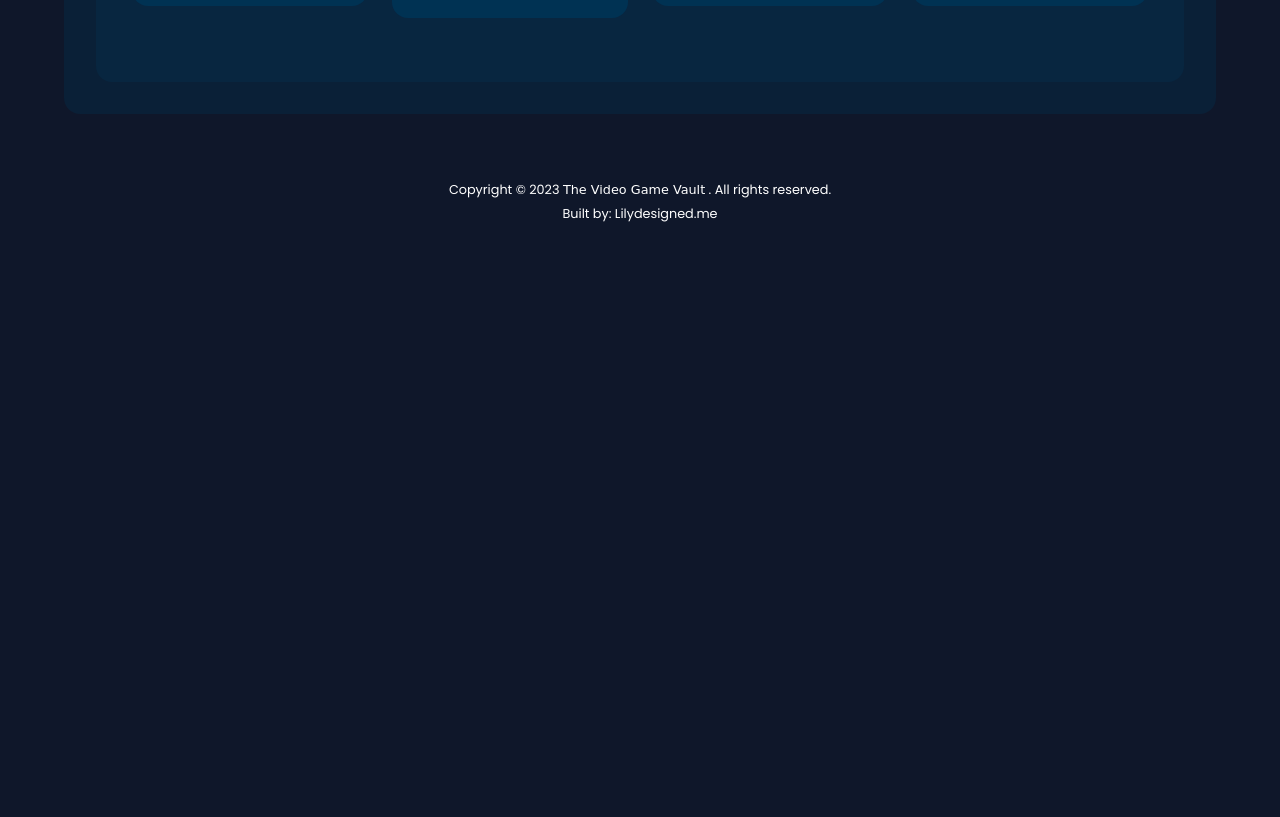
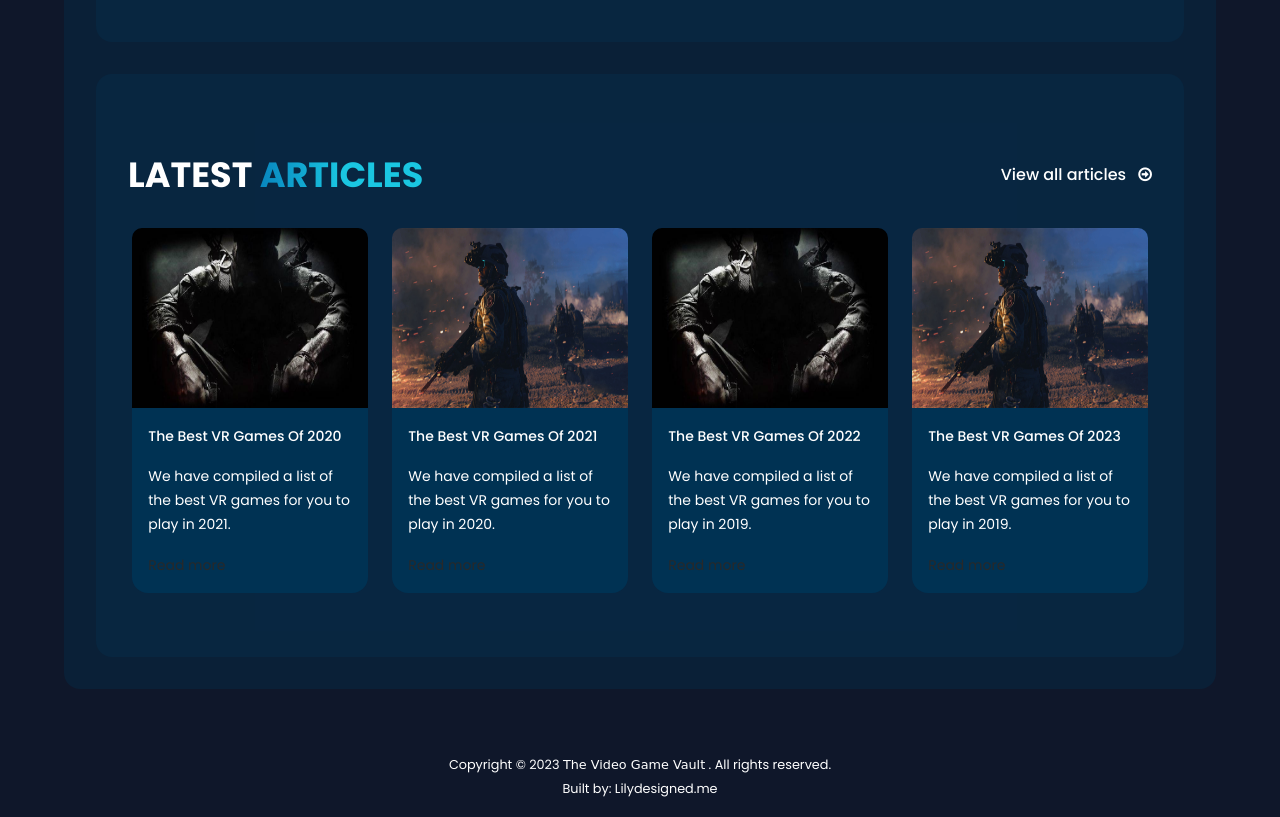
Before and after one commit to Lilianada/TheVideoGameVault, a plain HTML site: page index.html in a window 1280 px wide. Shown: the part 1402-2219 px from the top of the page. Before the commit the page ends 1644 px from the top, so only its background shows below. Drawn offline with Linux system fonts and the light colour scheme; a web font is replaced by a local one.

Commit message:
Articles section

```diff
--- a/index.html
+++ b/index.html
@@ -33,8 +33,17 @@
           </div>
         </section>
 
-        <section class="livestream-section">
-          <h2 class="section-title">Most popular videos</h2>
+        <section class="index-sections">
+          <div class="section-header">
+            <h2 class="section-title">Most popular
+              <span class="gradient-text"> videos</span>
+            </h2>
+            <a href="./src/pages/" class="section-link">
+              <h5 class="view-link">View more videos
+                <i class="fa fa-arrow-circle-o-right" aria-hidden="true"></i>
+              </h5>
+            </a>
+          </div>
           <div class="flex-wrapper">
             <div class="flex-item">
               <div class="flex-img">
@@ -122,6 +131,87 @@
             </div>
           </div>
         </section>
+
+        <!-- Article Section -->
+        <section class="index-sections">
+          <div class="section-header">
+            <h2 class="section-title">Latest
+              <span class="gradient-text"> articles</span>
+            </h2>
+            <a href="./src/pages/" class="section-link">
+              <h5 class="view-link">View all articles
+                <i class="fa fa-arrow-circle-o-right" aria-hidden="true"></i>
+              </h5>
+            </a>
+          </div>
+          <div class="flex-wrapper">
+            <div class="flex-item">
+              <div class="flex-img">
+                <img src="./src/assets/cod.jpg" alt="Featured Article thumbnails">
+              </div>
+              <div class="article-texts">
+                <p class="article-title">
+                  The Best VR Games of 2020
+                </p>
+                <p class="article-description">
+                  We have compiled a list of the best VR games for you to play in 2021.
+                </p>
+                <a href="/" class="article-link" target="_blank"
+                  rel="noopener noreferrer">Read more</a>
+              </div>
+            </div>
+
+            <div class="flex-item">
+              <div class="flex-img">
+                <img src="./src/assets/cod2.jpg" alt="Featured Article thumbnails">
+              </div>
+              <div class="article-texts">
+                <p class="article-title">
+                  The Best VR Games of 2021
+                </p>
+                <p class="article-description">
+                  We have compiled a list of the best VR games for you to play in 2020.
+                </p>
+                <a href="/" class="article-link" target="_blank"
+                  rel="noopener noreferrer">Read more</a>
+              </div>
+            </div>
+
+            <div class="flex-item">
+              <div class="flex-img">
+                <img img src="./src/assets/cod.jpg" alt="Featured Article thumbnails">
+              </div>
+              <div class="article-texts">
+                <p class="article-title">
+                  The Best VR Games of 2022
+                </p>
+                <p class="article-description">
+                  We have compiled a list of the best VR games for you to play in 2019.
+                </p>
+                <a href="/" class="article-link" target="_blank"
+                  rel="noopener noreferrer">Read more</a>
+              </div>
+            </div>
+
+            <div class="flex-item">
+              <div class="flex-img">
+                <img img src="./src/assets/cod2.jpg" alt="Featured Article thumbnails">
+              </div>
+              <div class="article-texts">
+                <p class="article-title">
+                  The Best VR Games of 2023
+                </p>
+                <p class="article-description">
+                  We have compiled a list of the best VR games for you to play in 2019.
+                </p>
+                <a href="/" class="article-link" target="_blank"
+                  rel="noopener noreferrer">Read more</a>
+              </div>
+            </div>
+          </div>
+        </section>
+
+
       </div>
 
       <footer-component></footer-component>
--- a/src/script/header.js
+++ b/src/script/header.js
@@ -1,10 +1,10 @@
 // SHOW SCROLL TOP
-function scrollTop() {
-  const scrollTop = document.getElementById("scroll-top");
-  if (this.scrollY >= 560) scrollTop.classList.add("show-scroll");
-  else scrollTop.classList.remove("show-scroll");
-}
-window.addEventListener("scroll", scrollTop);
+// function scrollTop() {
+//   const scrollTop = document.getElementById("scroll-top");
+//   if (this.scrollY >= 560) scrollTop.classList.add("show-scroll");
+//   else scrollTop.classList.remove("show-scroll");
+// }
+// window.addEventListener("scroll", scrollTop);
 
 class myHeader extends HTMLElement {
   connectedCallback() {
--- a/src/styles/home.css
+++ b/src/styles/home.css
@@ -1,5 +1,3 @@
-/* @import "./index.css"; */
-
 .container{
     width: 90%;
     background: rgba(0 50 83 / 32%);
@@ -9,15 +7,72 @@
     border-radius: 1rem
 }
 
+.index-sections{
+    background: rgba(6 44 75 / 50%);
+    padding: 3rem 1rem;
+    margin: 2rem;
+    border-radius: 1rem;
+}
+
+.section-header{
+    display: flex;
+    justify-content: space-between;
+    align-items: center;
+}
+
 .section-title{
     line-height: 42px;
     font-size: var(--fourtyFive);
     margin-top: 2rem;
     margin-bottom: 2rem;
     text-transform: uppercase;
+    display: inline;
 }
 
-/* Hero section */
+.section-link{
+    display: flex;
+    align-items: center;
+    font-size: var(--sixteen);
+    text-decoration: none;
+    color: var(--white);
+}
+
+.fa-arrow-circle-o-right{
+    margin-left: .5rem;
+}
+
+
+.flex-wrapper{
+    display: flex;
+    flex-wrap: wrap;
+    justify-content: space-between;
+    align-items: center;
+    gap: 1rem;
+}
+
+.flex-item{
+    width: 90%;
+    height: fit-content;
+    border-radius: 1rem;
+    margin: 0 auto 1rem;
+    background-color: var(--brand);
+}
+
+.flex-img{
+    height: 180px;
+}
+
+@media screen and (min-width: 768px) {
+    .container{
+        margin: 3rem auto;
+    }
+
+    .index-sections{
+        padding: 3rem 2rem;
+    }
+}
+
+/*----- Hero section------ */
 .hero-section{
     padding: 3rem 1rem;
 }
@@ -36,14 +91,6 @@
 }
 
 @media screen and (min-width: 768px) {
-    .container{
-        margin: 3rem auto;
-    }
-
-    .hero-section{
-        padding: 3rem 2rem;
-    }
-
     .hero-texts{
         padding: 3rem 2rem;
     }
@@ -59,34 +106,7 @@
 }
 
 
-/* Livestream section */
-.livestream-section{
-    background: rgba(6 44 75 / 50%);
-    padding: 3rem 1rem;
-    margin: 2rem;
-    border-radius: 1rem;
-}
-
-.flex-wrapper{
-    display: flex;
-    flex-wrap: wrap;
-    justify-content: space-between;
-    align-items: center;
-    gap: 1rem;
-}
-
-.flex-item{
-    width: 90%;
-    height: fit-content;
-    border-radius: 1rem;
-    margin: 0 auto 1rem;
-    background-color: var(--brand);
-}
-
-.flex-img{
-    height: 200px;
-}
-
+/*------ Embeded Video section------ */
 .flex-img iframe{
     width: 100%;
     height: 100%;
@@ -100,7 +120,7 @@
 }
 
 @media screen and (min-width: 768px) {
-    .livestream-section{
+    .embeded-videos-section{
         padding: 3rem 2rem;
     }
 
@@ -108,3 +128,42 @@
         width: 23%;
     }
 }
+
+
+/*------ Article section------ */
+
+.flex-img img{
+    width: 100%;
+    height: 100%;
+    border-radius: 10px 10px 0 0;
+    margin-bottom: 1rem;
+}
+
+.article-texts{
+    padding: 1rem;
+}
+
+.article-title{
+    font-size: var(--fourteen);
+    font-weight: 500;
+    text-transform: capitalize;
+    text-align: left;
+    margin-bottom: 1rem;
+}
+
+.article-description{
+    font-size: var(--fourteen);
+    text-align: left;
+    margin-bottom: 1rem;
+}
+
+.article-link{
+    font-size: var(--fourteen);
+    text-align: left;
+    text-decoration: none;
+    color: var(--secondary);
+}
+
+.article-link:hover{
+    text-decoration: underline;
+}
--- a/src/styles/index.css
+++ b/src/styles/index.css
@@ -6,7 +6,6 @@
   --secondary: #27292a;
   --brand: #003253;
   --gradient: linear-gradient(270deg, #1ac6e1 50%, #0886be 100%);
-  --tertiary: #e75e8d;
   --white: #fff;
   --black: #000;
   --alt: #666;
@@ -189,8 +188,11 @@ button:hover {
   overflow-x: hidden;
 }
 
-.primaryText {
-  color: var(--tertiary);
+.gradient-text {
+  background: var(--gradient);
+  -webkit-background-clip: text;
+  -webkit-text-fill-color: transparent;
+  background-clip: text;
 }
 
 /* Header */
```
